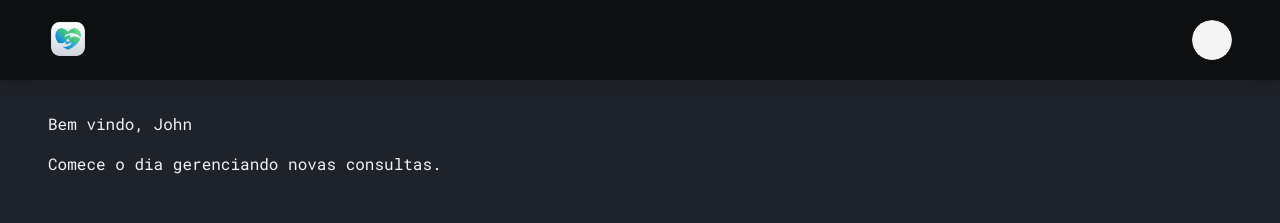
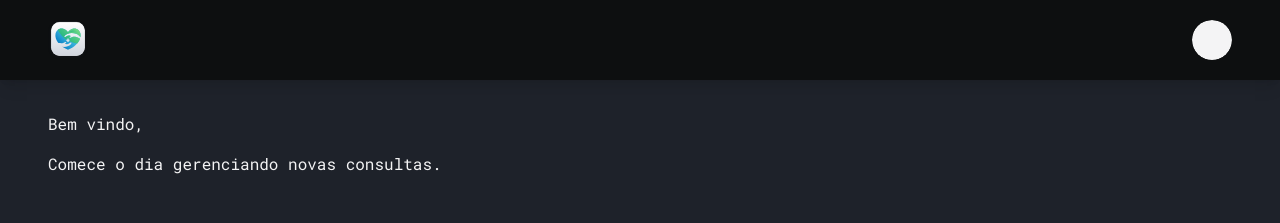
Before and after one commit to JulioCB68/med-sched, a Next.js app: page / in a window 1280 px wide. Shown: the top 223 px of the page. Built offline with nearby package versions, Linux system fonts and the light colour scheme; no server answers.

Commit message:
feat: adding user-greeting component

```diff
--- /dev/null
+++ b/src/app/__components/user-greeting.tsx
@@ -0,0 +1,21 @@
+'use client'
+
+import { useSession } from 'next-auth/react'
+
+function getFirstName(fullName: string): string {
+  const nameParts = fullName.split(' ').filter(Boolean)
+  return nameParts.length > 0 ? nameParts[0] : ''
+}
+
+export default function UserGreeting() {
+  const { data: session } = useSession()
+
+  return (
+    <section className="w-full space-y-4 px-12 pt-4">
+      <h1 className="semibold">
+        Bem vindo, {getFirstName(session?.user?.name ?? '')}
+      </h1>
+      <p>Comece o dia gerenciando novas consultas.</p>
+    </section>
+  )
+}
--- a/src/app/page.tsx
+++ b/src/app/page.tsx
@@ -2,15 +2,13 @@ import Header from '@/components/header'
 import StatusCardFilter from '@/components/status-card-filter'
 
 import { CalendarCheck2, Hourglass, TriangleAlert } from 'lucide-react'
+import UserGreeting from './__components/user-greeting'
 
 export default function Home() {
   return (
     <div className="flex flex-col gap-4 text-muted">
       <Header />
-      <section className="w-full space-y-4 px-12 pt-4">
-        <h1 className="semibold">Bem vindo, John</h1>
-        <p className="">Comece o dia gerenciando novas consultas.</p>
-      </section>
+      <UserGreeting />
 
       <div className="grid grid-cols-3 gap-4 px-12 pt-8">
         <StatusCardFilter type="appointments" total={4} icon={CalendarCheck2} />
```
